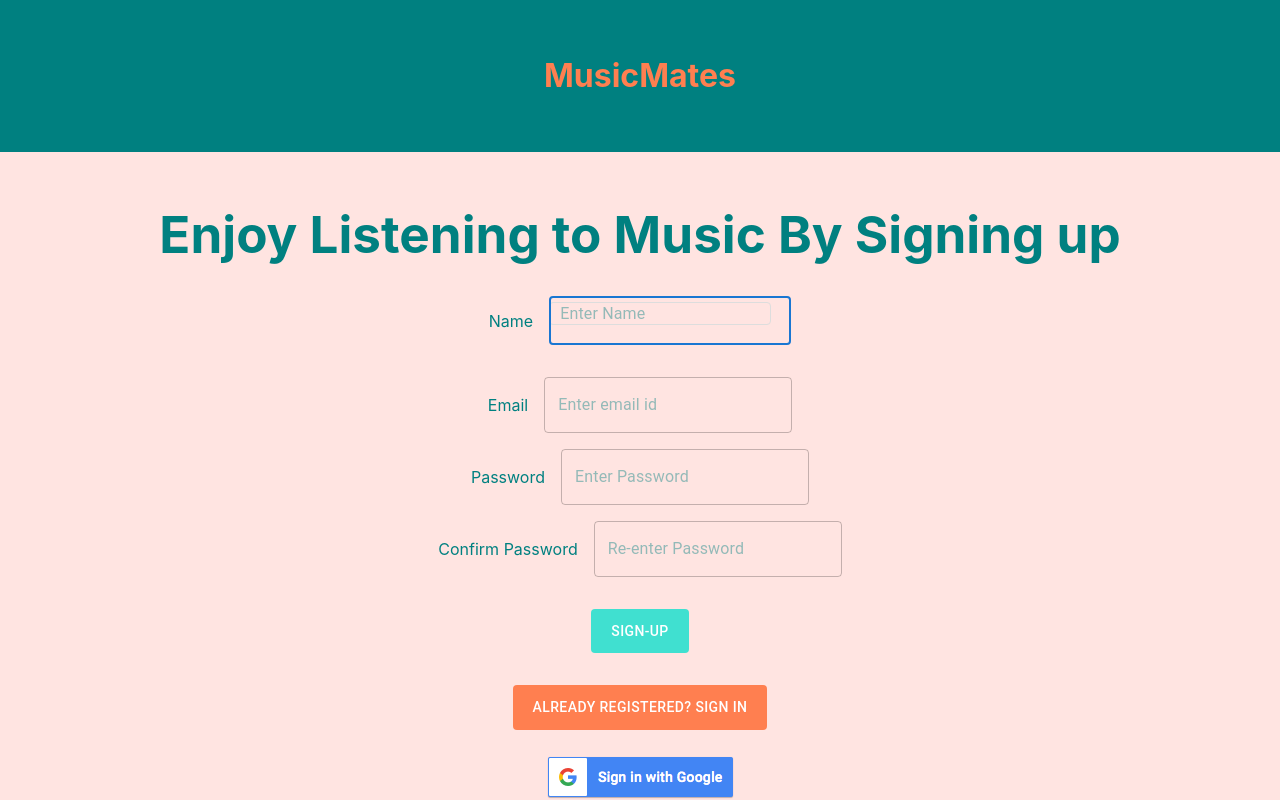
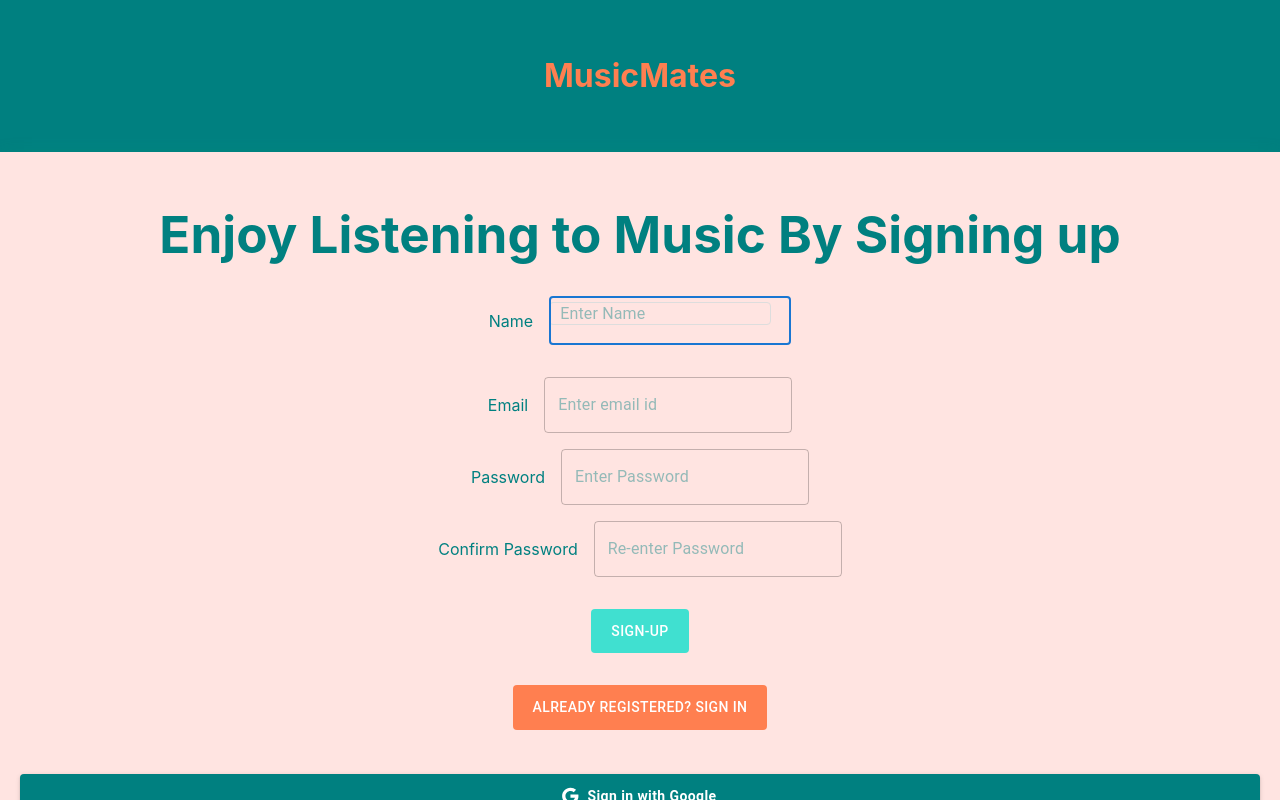
Before and after one commit to saumyaverma236/CS554Project, a React (Vite) app in the folder frontend/: page /signup in a window 1280 px wide. Built offline with nearby package versions, Linux system fonts and the light colour scheme; no server answers.

Commit message:
style fix

```diff
--- a/frontend/package.json
+++ b/frontend/package.json
@@ -12,6 +12,7 @@
   "dependencies": {
     "@emotion/react": "^11.11.1",
     "@emotion/styled": "^11.11.0",
+    "@mui/icons-material": "^5.15.1",
     "@mui/material": "^5.15.0",
     "axios": "^1.6.2",
     "firebase": "^10.7.1",
--- a/frontend/src/App.css
+++ b/frontend/src/App.css
@@ -43,13 +43,22 @@
 .card {
   padding: 2em;
   background-color: #ffe4e1; /* Misty Rose for cards */
+  box-shadow: 0 4px 15px 0 rgba(13, 144, 98, 0.2), 0 6px 20px 0 rgba(10, 156, 149, 0.19);
+  animation: fadeIn 2s ease-out;
+  padding: 2em;
+  background-color: #ffe4e1;
 }
 
 .read-the-docs {
   color: #008080; /* Teal text */
 }
+@keyframes bounce {
+  0%, 100% { transform: translateY(0); }
+  50% { transform: translateY(-10px); }
+}
 
 .heading {
+  animation: bounce 2s infinite;
   height: 60px;
   overflow: hidden;
 }
@@ -60,7 +69,11 @@
   text-align: center;
   padding: 20px;
 }
-
+@keyframes pulse {
+  0% { transform: scale(1); }
+  50% { transform: scale(1.05); }
+  100% { transform: scale(1); }
+}
 button {
   background-color: #40e0d0; /* Turquoise buttons */
   color: white;
@@ -68,6 +81,10 @@ button {
   padding: 10px 20px;
   cursor: pointer;
   transition: background-color 0.3s;
+  &:hover {
+    animation: pulse 1.5s infinite;
+    background-color: #ff7f50;
+  }
 }
 
 button:hover {
@@ -90,7 +107,7 @@ button:hover {
   background-clip: padding-box;
   border: 1px solid #40e0d0; /* Turquoise border */
   border-radius: 0.25rem;
-  transition: border-color 0.15s ease-in-out, box-shadow 0.15s ease-in-out;
+  transition: border-color 0.3s ease-in-out, box-shadow 0.3s ease-in-out;
 }
 
 .form-control:focus {
@@ -134,3 +151,7 @@ button:hover {
   height: 100vh;
   width: 100vw;
 }
+@keyframes fadeIn {
+  from { opacity: 0; }
+  to { opacity: 1; }
+}
--- a/frontend/src/components/SocialSignIn.jsx
+++ b/frontend/src/components/SocialSignIn.jsx
@@ -1,6 +1,8 @@
 import React from 'react';
 import  {doSocialSignIn} from '../firebase/FirebaseFunctions';
 import axios from 'axios';
+import GoogleIcon from '@mui/icons-material/Google';
+import {Button} from '@mui/material';
 
 const SocialSignIn = () => {
   const socialSignOn = async () => {
@@ -25,12 +27,21 @@ const SocialSignIn = () => {
     }
   };
   return (
-    <div>
-      <img
-        onClick={() => socialSignOn()}
-        alt='google signin'
-        src='/imgs/btn_google_signin.png'
-      />
+    <div style={{ textAlign: 'center', marginTop: '20px' }}>
+      <Button
+        variant="contained"
+        onClick={socialSignOn}
+        startIcon={<GoogleIcon />}
+        style={{
+          backgroundColor: '#008080',
+          color: 'white',
+          textTransform: 'none',
+          fontWeight: 'bold',
+          padding: '10px 20px',
+        }}
+      >
+        Sign in with Google
+      </Button>
     </div>
   );
 };
```
Also changed, not shown: 1 other file (tests, documents, lock files or other folders).
